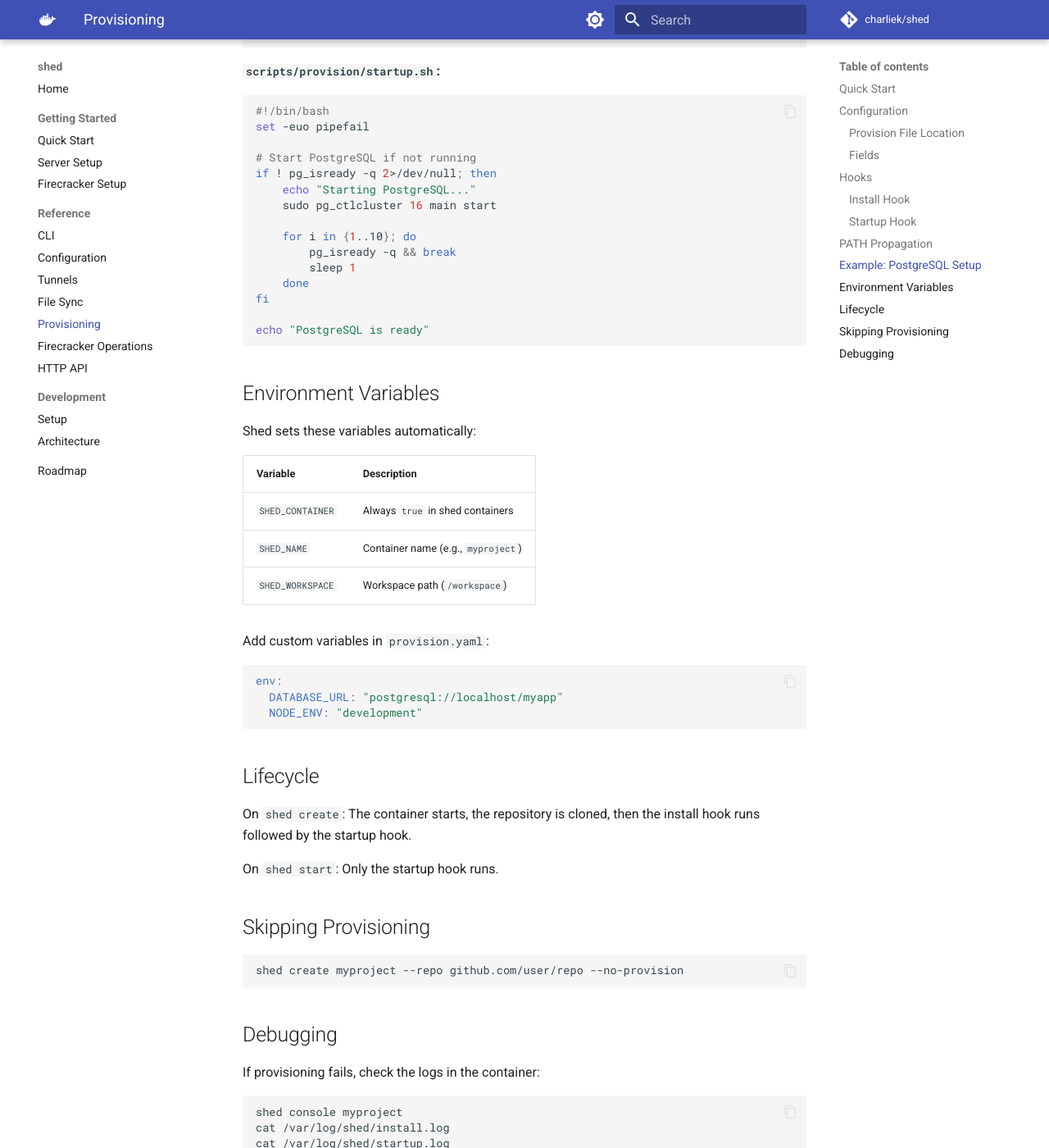
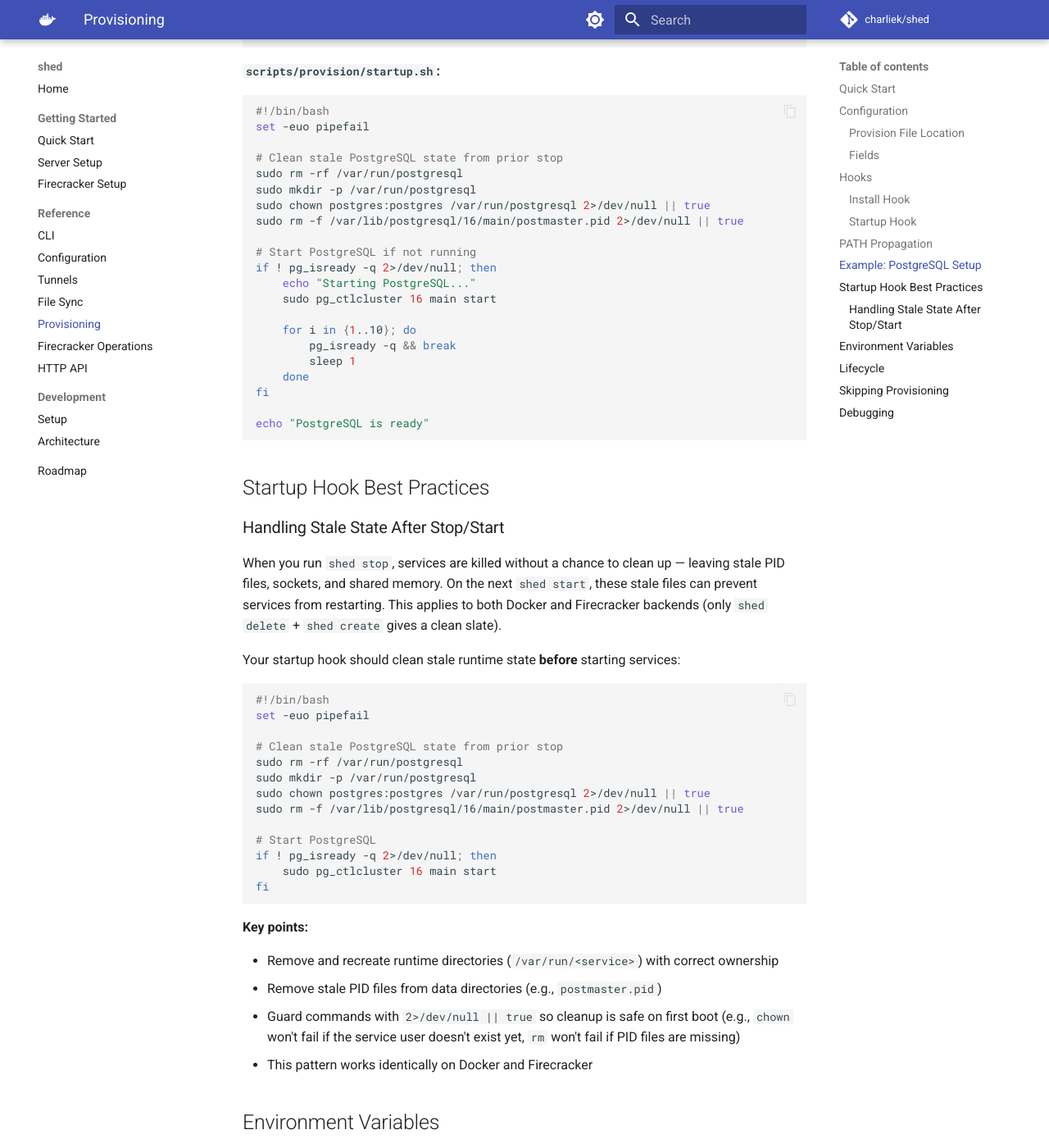
Before and after one commit to charliek/shed, an MkDocs documentation site: the page built from docs/reference/provisioning.md, in a window 1280 px wide and 1400 px high, scrolled down 2661 px. Shown: the whole window at 82% size. Built offline with MkDocs 1.6.1 and Material for MkDocs 9.7.7, drawn with Linux system fonts in a browser that asks for light colours; comment, search, counter and statistics services are not loaded.

Commit message:
Move service cleanup from network-setup.sh to startup hooks (#10)
Service-specific stale state cleanup (PostgreSQL, Redis, MySQL runtime
dirs and PID files) was baked into network-setup.sh as a convenient
early-boot insertion point during e2e testing. This moves that
responsibility to startup hooks where it belongs.

- Strip service-specific cleanup from network-setup.sh, keep generic
  system cleanup (sshd, shared memory, lock files, temp files)
- Add "Startup Hook Best Practices" section to provisioning docs
- Update PostgreSQL example to include cleanup pattern
- Update ROADMAP to reflect delivered documentation

Co-Authored-By: Claude Opus 4.6 <noreply@anthropic.com>

````diff
--- a/docs/reference/provisioning.md
+++ b/docs/reference/provisioning.md
@@ -107,6 +107,12 @@ echo "PostgreSQL installed"
 #!/bin/bash
 set -euo pipefail
 
+# Clean stale PostgreSQL state from prior stop
+sudo rm -rf /var/run/postgresql
+sudo mkdir -p /var/run/postgresql
+sudo chown postgres:postgres /var/run/postgresql 2>/dev/null || true
+sudo rm -f /var/lib/postgresql/16/main/postmaster.pid 2>/dev/null || true
+
 # Start PostgreSQL if not running
 if ! pg_isready -q 2>/dev/null; then
     echo "Starting PostgreSQL..."
@@ -120,6 +126,37 @@ fi
 
 echo "PostgreSQL is ready"
 ```
+
+## Startup Hook Best Practices
+
+### Handling Stale State After Stop/Start
+
+When you run `shed stop`, services are killed without a chance to clean up — leaving stale PID files, sockets, and shared memory. On the next `shed start`, these stale files can prevent services from restarting. This applies to both Docker and Firecracker backends (only `shed delete` + `shed create` gives a clean slate).
+
+Your startup hook should clean stale runtime state **before** starting services:
+
+```bash
+#!/bin/bash
+set -euo pipefail
+
+# Clean stale PostgreSQL state from prior stop
+sudo rm -rf /var/run/postgresql
+sudo mkdir -p /var/run/postgresql
+sudo chown postgres:postgres /var/run/postgresql 2>/dev/null || true
+sudo rm -f /var/lib/postgresql/16/main/postmaster.pid 2>/dev/null || true
+
+# Start PostgreSQL
+if ! pg_isready -q 2>/dev/null; then
+    sudo pg_ctlcluster 16 main start
+fi
+```
+
+**Key points:**
+
+- Remove and recreate runtime directories (`/var/run/<service>`) with correct ownership
+- Remove stale PID files from data directories (e.g., `postmaster.pid`)
+- Guard commands with `2>/dev/null || true` so cleanup is safe on first boot (e.g., `chown` won't fail if the service user doesn't exist yet, `rm` won't fail if PID files are missing)
+- This pattern works identically on Docker and Firecracker
 
 ## Environment Variables
 
````
Also changed, not shown: docs/ROADMAP.md (+1 -2 lines), 1 other file.
